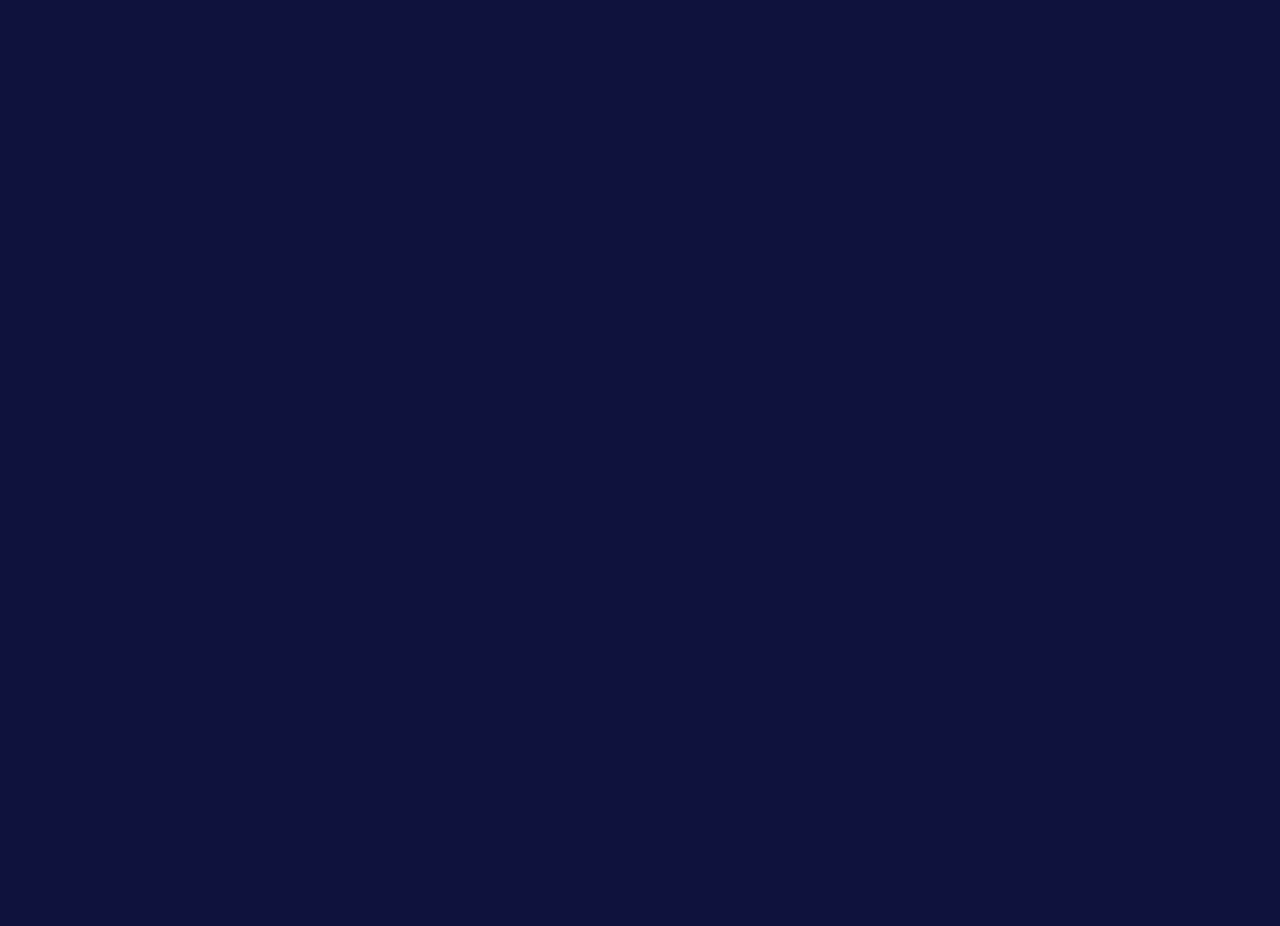
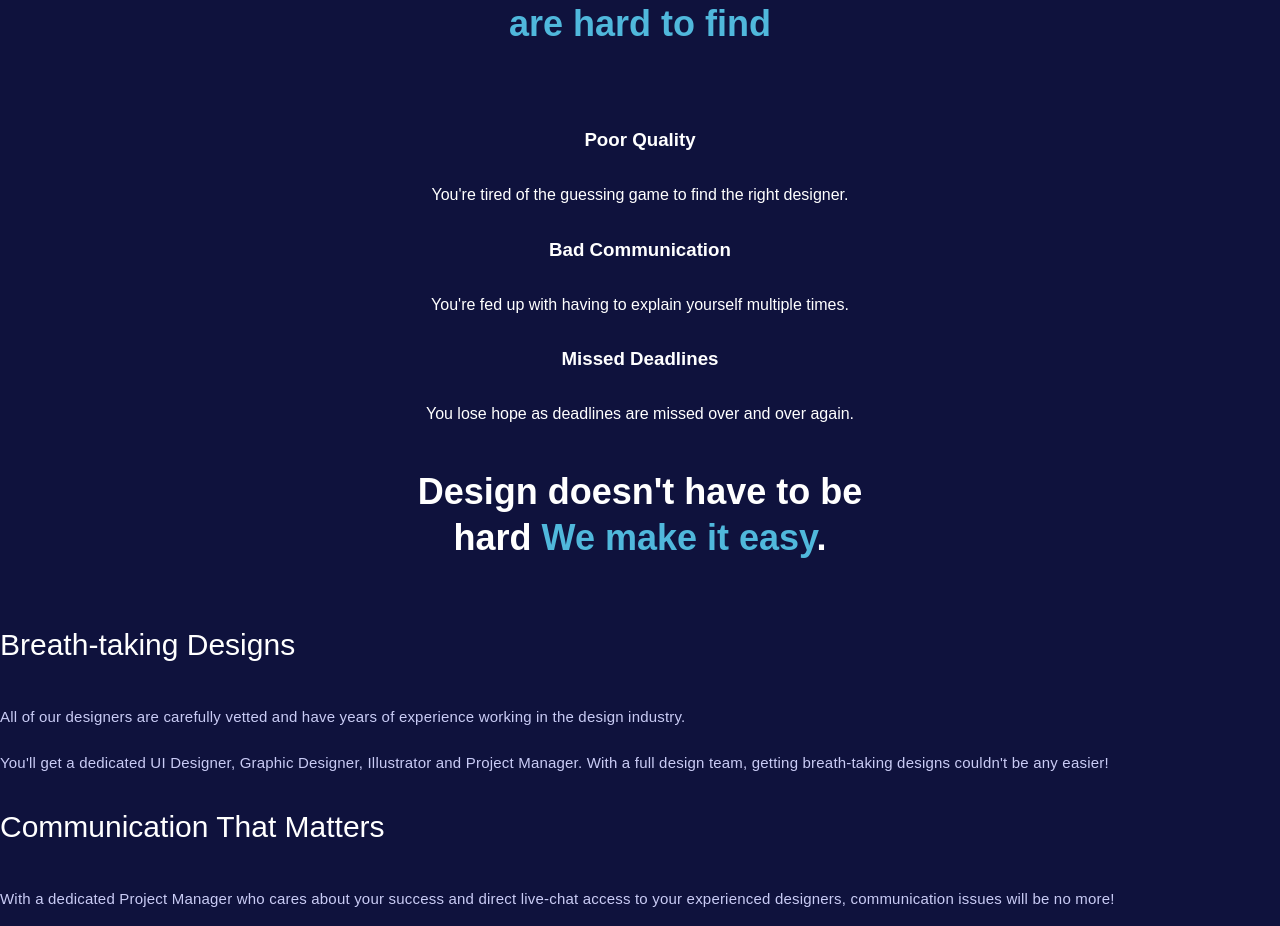
Before and after one commit to stevelaschan/react-landing-page, a React (Create React App) app: page / in a window 1280 px wide. Shown: the part 946-1872 px from the top of the page. Before the commit the page ends 979 px from the top, so only its background shows below. Built offline with nearby package versions, Linux system fonts and the light colour scheme.

Commit message:
Add section two and three

```diff
--- a/src/App.js
+++ b/src/App.js
@@ -78,6 +78,71 @@ const mainHeader = css`
   }
 `;
 
+const reliableDesignersHeadingStyle = css`
+  margin-right: auto;
+  margin-bottom: 64px;
+  margin-left: auto;
+  width: 500px;
+  line-height: 46px;
+  font-weight: 700;
+  text-align: center;
+  font-size: 24px;
+
+  span {
+    margin-top: 20px;
+    margin-bottom: 10px;
+    color: #50b8dc;
+  }
+`;
+
+const qualityCommunicationDeadlinesHeadingStyle = css`
+  display: flex;
+  flex-direction: column;
+`;
+
+const weMakeItEasyHeadingStyle = css`
+  margin-right: auto;
+  margin-bottom: 64px;
+  margin-left: auto;
+  width: 500px;
+  line-height: 46px;
+  font-weight: 700;
+  text-align: center;
+  font-size: 24px;
+
+  span {
+    margin-top: 20px;
+    margin-bottom: 10px;
+    color: #50b8dc;
+  }
+`;
+
+const designCommunicatonDeadlineHeadingStyle = css`
+  flex-direction: column;
+
+  h3 {
+    width: 100%;
+    margin-bottom: 20px;
+    font-size: 30px;
+    line-height: 40px;
+    font-weight: 500;
+    text-align: left;
+    height: auto;
+  }
+
+  p {
+    text-align: left;
+    margin-top: 0;
+    margin-bottom: 0;
+    padding-top: 0;
+    color: rgba(212, 214, 255, 0.95);
+    font-size: 15px;
+    line-height: 28px;
+    font-weight: 400;
+    letter-spacing: 0.2px;
+  }
+`;
+
 const contactUsButtons = css`
   position: sticky;
   border: 2px solid #fd435a;
@@ -85,8 +150,9 @@ const contactUsButtons = css`
   font-size: 14px;
   cursor: pointer;
   padding: 10px 15px;
-  bottom: -0;
-  right: -0;
+  bottom: 0;
+  /* justify-self: right; */
+  right: 0;
   background-color: #fd435a;
   box-shadow: 0 0 0 6px rgb(253 87 108 / 25%);
   transition: box-shadow 0.2s, color 0.2s, background-color 0.2s;
@@ -141,9 +207,59 @@ function App() {
       </div>
       <div>
         <section>
-          <h2>
-            We get it. Reliable Designers are <span>hard to find</span>
-          </h2>
+          <div css={reliableDesignersHeadingStyle}>
+            <h2>
+              We get it. Reliable Designers <span>are hard to find</span>
+            </h2>
+          </div>
+          <div css={qualityCommunicationDeadlinesHeadingStyle}>
+            <h3>Poor Quality</h3>
+            <p>You're tired of the guessing game to find the right designer.</p>
+            <h3>Bad Communication</h3>
+            <p>You're fed up with having to explain yourself multiple times.</p>
+            <h3>Missed Deadlines</h3>
+            <p>You lose hope as deadlines are missed over and over again.</p>
+          </div>
+        </section>
+        <section>
+          <div css={weMakeItEasyHeadingStyle}>
+            <h2>
+              Design doesn't have to be hard <span>We make it easy</span>.
+            </h2>
+          </div>
+          <div css={designCommunicatonDeadlineHeadingStyle}>
+            <h3>Breath-taking Designs</h3>
+            <br />
+            <p>
+              All of our designers are carefully vetted and have years of
+              experience working in the design industry.
+            </p>
+            <br />
+            <p>
+              You'll get a dedicated UI Designer, Graphic Designer, Illustrator
+              and Project Manager. With a full design team, getting
+              breath-taking designs couldn't be any easier!
+            </p>
+            <h3>Communication That Matters</h3>
+            <br />
+            <p>
+              With a dedicated Project Manager who cares about your success and
+              direct live-chat access to your experienced designers,
+              communication issues will be no more!
+            </p>
+            <h3>No More Missed Deadlines</h3>
+            <br />
+            <p>
+              Need that design done on a specific date? You can trust us to
+              deliver it on time. Once we commit to a date, we'll get it done.
+            </p>
+            <br />
+            <p>
+              Job requests will on average be delivered in a few business days.
+              Simpler tasks such as graphic designs and revisions will be
+              delivered within 24 hours.
+            </p>
+          </div>
         </section>
       </div>
       <button css={contactUsButtons}>Contact Us</button>
--- a/src/index.js
+++ b/src/index.js
@@ -12,6 +12,7 @@ ReactDOM.render(
     <Global
       styles={css`
         * {
+          box-sizing: border-box;
           background-color: #0f123d;
           font-family: sans-serif;
           color: white;
```
